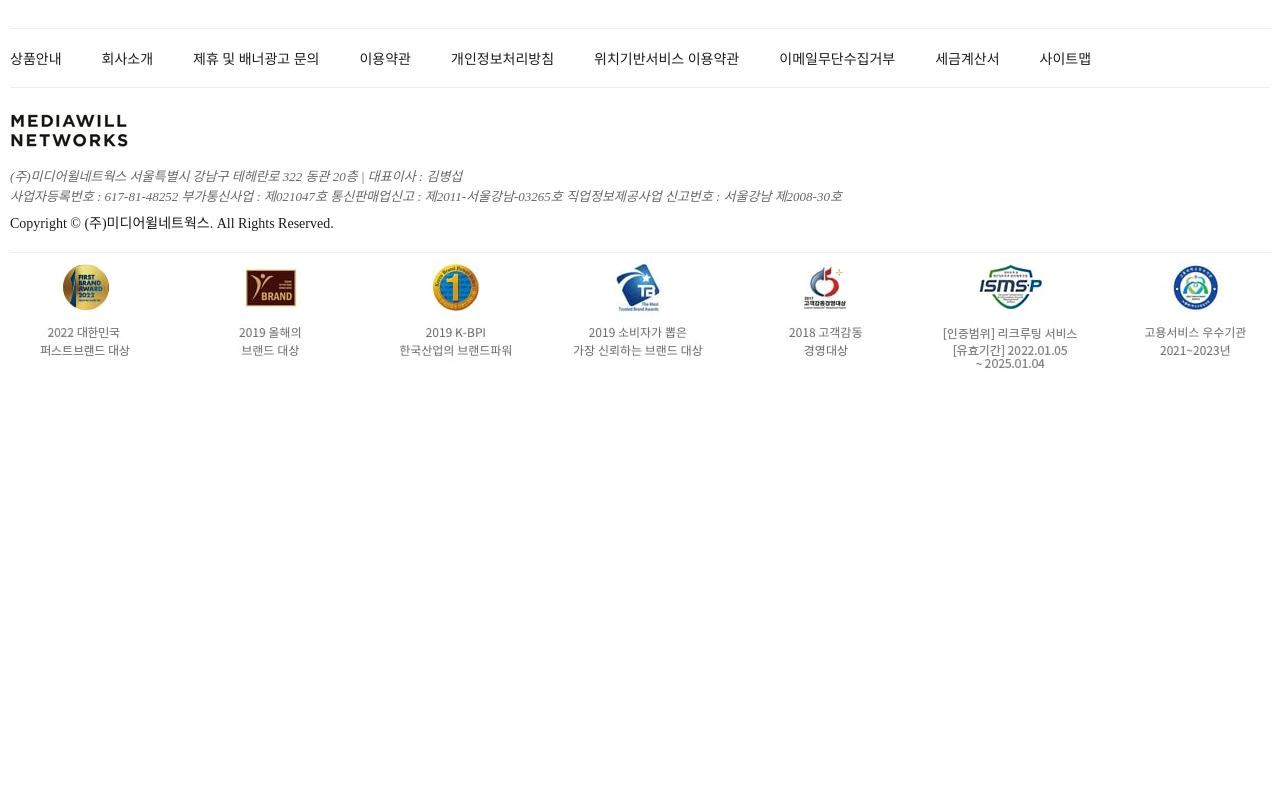
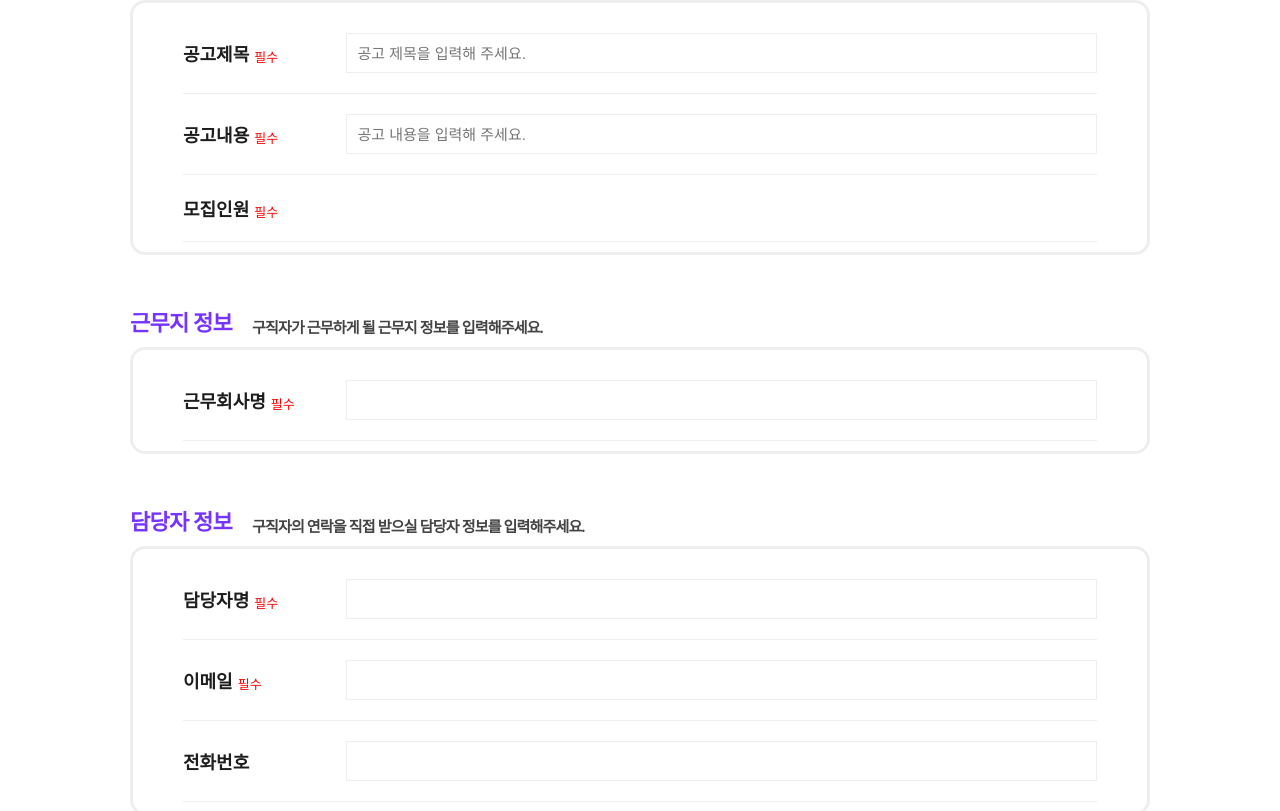
Before and after one commit to inocam-week3/kingdom-FE, a React (Create React App) app: page /jobwrite in a window 1280 px wide. Shown: the part 366-1177 px from the top of the page. Before the commit the page ends 800 px from the top, so only its background shows below. Built offline with nearby package versions, Linux system fonts and the light colour scheme; no server answers.

Commit message:
[Feat] 채용공고 작성 페이지 작성

```diff
--- a/src/components/job/jobStyle.js
+++ b/src/components/job/jobStyle.js
@@ -176,6 +176,103 @@ const ConditionTable =styled.div`
       }
     }
 `
+const JobWriteBody = styled.div`
+  ${Flex}
+  flex-direction: column;
+  width: 100%;
+  flex-direction: column;
+  padding: 20px 120px;
+
+  h3 {
+    width: 100%;
+    text-align: left;
+    padding-bottom: 15px;
+    border-bottom: 2px solid #ddd;
+
+    font-size: 15px;
+    letter-spacing: -0.8px;
+    color: #555;
+  }
+`
+const WriteSection = styled.div`
+  ${Flex}
+  flex-direction: column;
+  width: 100%;
+  margin-top: 20px;
+  margin-bottom: 20px;
+`
+const WriteTitle = styled.div`
+  ${Flex}
+  width: 100%;
+  flex-direction: row;
+  justify-content: flex-start;
+  align-items: end;
+  letter-spacing: -0.8px;
+  padding: 10px 0;
+
+  strong {
+    color: #73f;
+    font-size: 22px;
+    padding-right: 20px;
+  }
+  p {
+    font-weight: bold;
+    color: #444;
+    font-size: 15px;
+  }
+`
+const WriteInputForm = styled.div`
+  ${Flex}
+  flex-direction: column;
+  width: 100%;
+  background-color: white;
+  border-radius: 15px;
+  border: 3px solid #eee;
+  padding: 10px 50px;
+  min-height: 100px;
+
+  div {
+    ${Flex}
+    justify-content: flex-start;
+    width: 100%;
+    flex-direction: row;
+    border-bottom: 1px solid #eee;
+    padding: 20px 0;
+      section {
+        ${Flex}
+        width: 200px;
+        justify-content: flex-start;
+        flex-direction: row;
+        align-items: flex-end;
+      strong {
+        font-size: 18px;
+        padding-right: 5px;
+      }
+      p {
+        font-size: 13px;
+        color: red;
+      }
+    }
+      input {
+        border: 1px solid #eee;
+        width: 100%;
+        height: 40px;
+        padding: 2px 10px;
+        font-size: 15px;
+      }
+  }
+`
+const SubmitButton = styled.button`
+  margin-top: 40px;
+  padding: 16px 50px;
+  border-radius: 20px;
+  border: none;
+  background-color: #73f;
+  color: white;
+  font-size: 20px;
+  font-weight: bold;
+`
+
 export {
   JobBody,
   JobListTitle,
@@ -190,4 +287,9 @@ export {
   DetailHead,
   DetailCondition,
   ConditionTable,
+  JobWriteBody,
+  WriteSection,
+  WriteTitle,
+  WriteInputForm,
+  SubmitButton,
 }
--- /dev/null
+++ b/src/hooks/home/JobItem.jsx
@@ -0,0 +1,5 @@
+export function JobItem() {
+  return (
+    <div> ㅇㅇ </div>
+  )
+}
--- a/src/hooks/home/index.js
+++ b/src/hooks/home/index.js
@@ -1 +1,2 @@
 export * from './useHome'
+export * from './JobItem'
--- a/src/pages/Home.jsx
+++ b/src/pages/Home.jsx
@@ -14,8 +14,10 @@ export function Home() {
   return (
     <div style={{height:"200vh"}}>
       <p>CICD 테스트</p>
-      {/* <p>HomeDataJobs</p>
-      {
+       <div>
+        <p>JobListWrapper</p>
+       </div>
+      {/*{
         selectHomeJobs && selectHomeJobs.map((item)=> (
           <section key={item.id}>
             {item.companyname}
--- a/src/pages/JobWrite.jsx
+++ b/src/pages/JobWrite.jsx
@@ -1,7 +1,100 @@
 import React from 'react'
+import * as JS from '../components/job/jobStyle'
 
 export function JobWrite() {
   return (
-    <div>JobWrite</div>
+    <JS.JobWriteBody>
+      <h3>구인공고 작성</h3>
+      <JS.WriteSection>
+        <JS.WriteTitle>
+          <strong>모집내용</strong>
+          <p>어떤 일을 담당할 알바생을 찾으시나요?</p>
+        </JS.WriteTitle>
+        <JS.WriteInputForm>
+          <div>
+            <section>
+              <strong>공고제목</strong>
+              <p>필수</p>
+            </section>
+          <input
+            type='text'
+            placeholder='공고 제목을 입력해 주세요.'
+            maxLength={42}
+            ></input>
+          </div>
+          <div>
+            <section>
+              <strong>공고내용</strong>
+              <p>필수</p>
+            </section>
+          <input
+            type='text'
+            placeholder='공고 내용을 입력해 주세요.'
+            maxLength={42}
+            ></input>
+          </div>
+          <div>
+            <section>
+              <strong>모집인원</strong>
+              <p>필수</p>
+            </section>
+          </div>
+        </JS.WriteInputForm>
+      </JS.WriteSection>
+      <JS.WriteSection>
+        <JS.WriteTitle>
+          <strong>근무지 정보</strong>
+          <p>구직자가 근무하게 될 근무지 정보를 입력해주세요.</p>
+        </JS.WriteTitle>
+        <JS.WriteInputForm>
+          <div>
+              <section>
+                <strong>근무회사명</strong>
+                <p>필수</p>
+              </section>
+            <input
+              type='text'
+              maxLength={20}
+              ></input>
+            </div>
+        </JS.WriteInputForm>
+      </JS.WriteSection>
+      <JS.WriteSection>
+        <JS.WriteTitle>
+          <strong>담당자 정보</strong>
+          <p>구직자의 연락을 직접 받으실 담당자 정보를 입력해주세요.</p>
+        </JS.WriteTitle>
+        <JS.WriteInputForm>
+          <div>
+              <section>
+                <strong>담당자명</strong>
+                <p>필수</p>
+              </section>
+            <input
+              type='text'
+              maxLength={12}
+              ></input>
+            </div>
+            <div>
+            <section>
+              <strong>이메일</strong>
+              <p>필수</p>
+            </section>
+          <input
+            type='email'
+            ></input>
+          </div>
+          <div>
+            <section>
+              <strong>전화번호</strong>
+            </section>
+          <input
+            type='tel'
+            ></input>
+          </div>
+        </JS.WriteInputForm>
+      </JS.WriteSection>
+      <JS.SubmitButton>공고 등록하기</JS.SubmitButton>
+    </JS.JobWriteBody>
   )
 }
```
